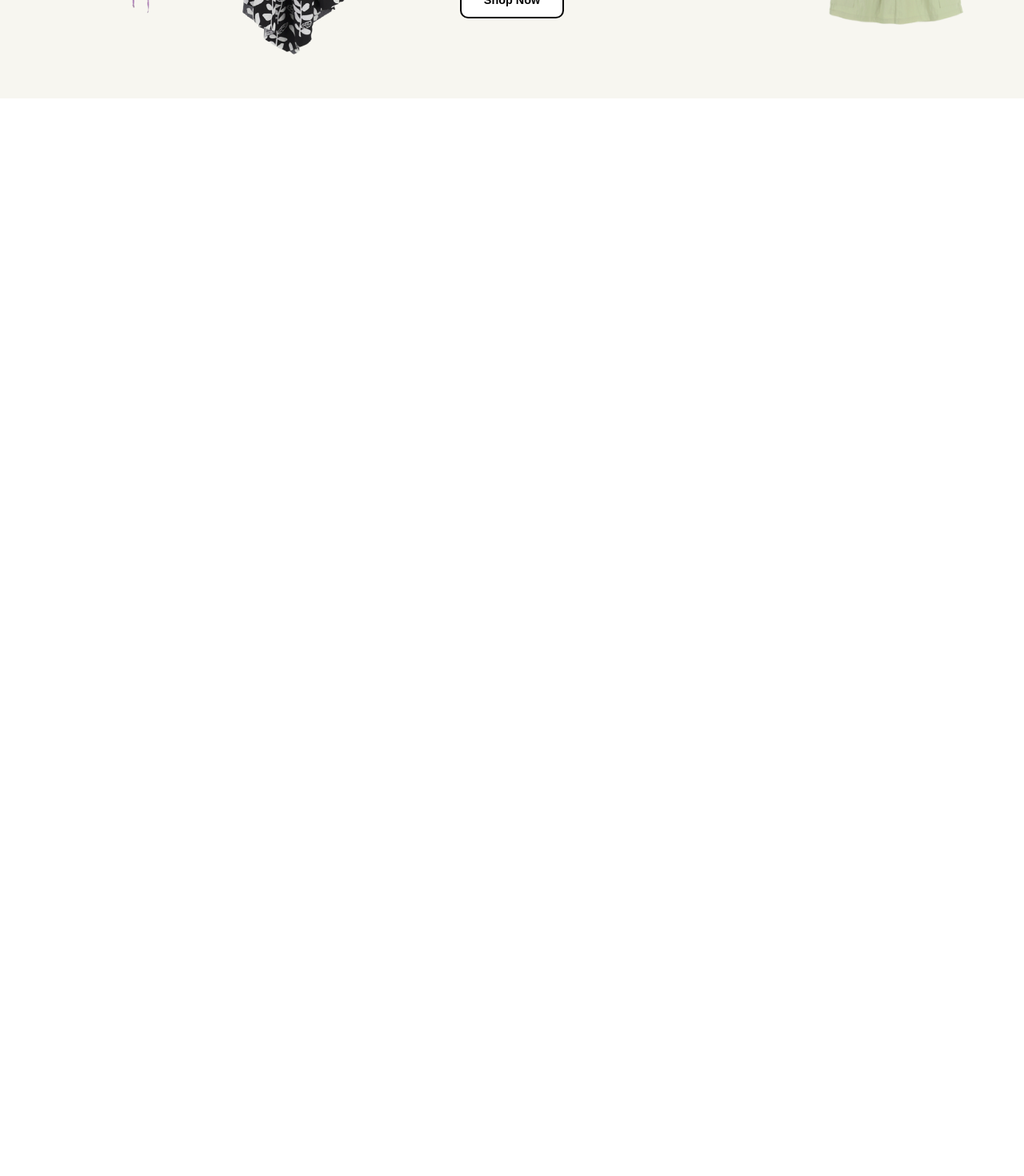
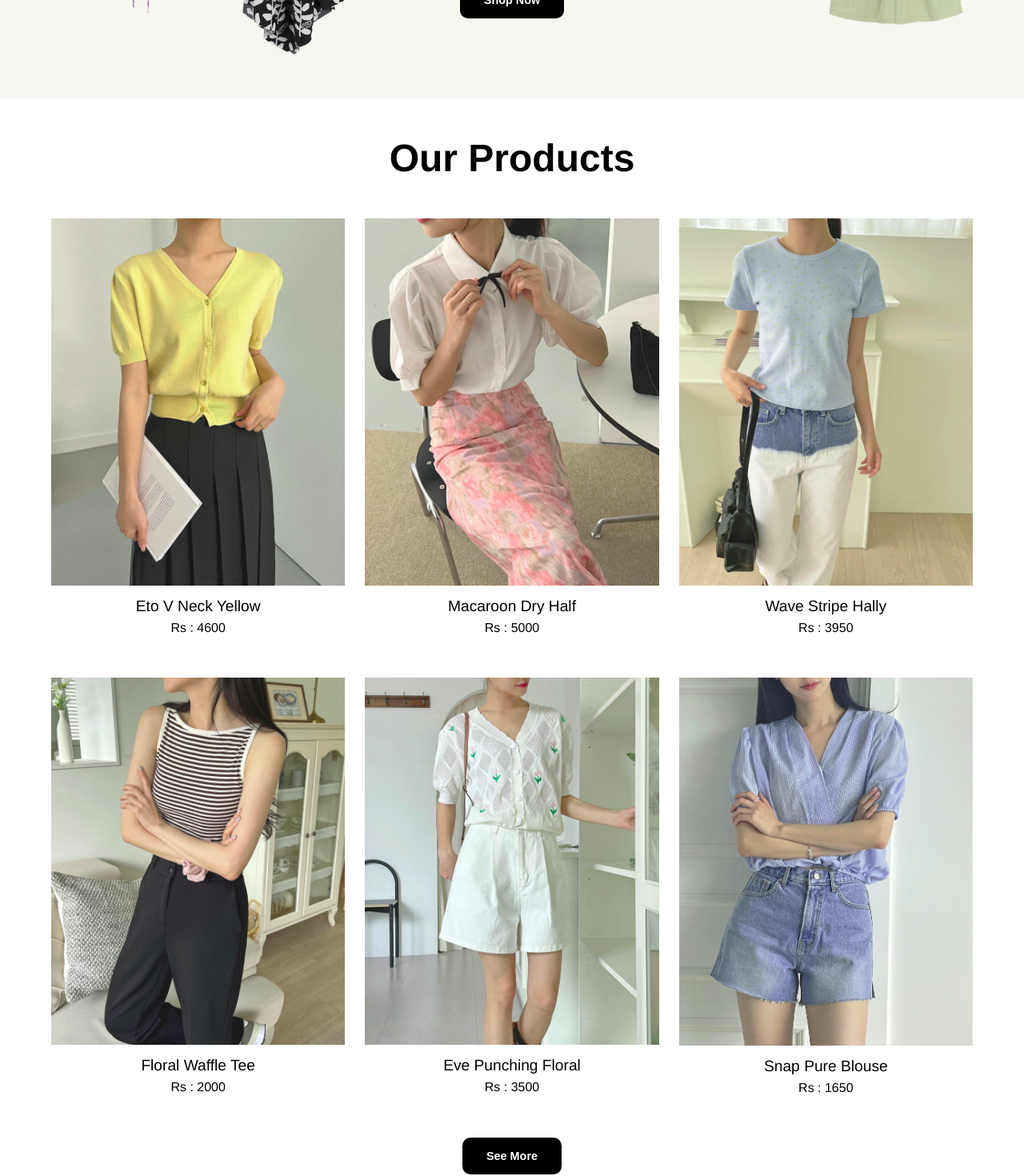
Before and after one commit to Hizmy-M/React-Projects, a React (Vite) app in the folder mejiwoo-web/: page / in a window 1280 px wide. Shown: the part 2340-3810 px from the top of the page at 80% size. Before the commit the page ends 2463 px from the top, so only its background shows below. Built offline with nearby package versions, Linux system fonts and the light colour scheme.

Commit message:
feat: file created -> Prodict section. style and semantic completed

```diff
--- a/mejiwoo-web/src/App.jsx
+++ b/mejiwoo-web/src/App.jsx
@@ -3,6 +3,7 @@ import HeroSection from "./HeroSection";
 import SeasonCollection from "./SeasonCollection";
 import BestSeller from "./BestSeller"
 import OfferSection from "./OfferSection";
+import ProductSeciont from "./ProductSeciont";
 
 function App() {
     return (
@@ -12,6 +13,7 @@ function App() {
             <SeasonCollection />
             <BestSeller />
             <OfferSection />
+            <ProductSeciont />
         </>
     )
 }
--- /dev/null
+++ b/mejiwoo-web/src/ProductSeciont.jsx
@@ -0,0 +1,58 @@
+export default function ProductSeciont() {
+    return (
+        <section className="best_seller" >
+            <div className="product__container width ">
+                <div className="product__heading">
+                    <h1>Our Products</h1>
+                </div>
+                <div className="product__images">
+                    <div className="product__image_card">
+                        <img src="/src/assets/image-16.png" alt="spring-image" />
+                        <div className="product__image_card-price">
+                            <p>Eto V Neck Yellow</p>
+                            <span>Rs : 4600</span>
+                        </div>
+                    </div>
+                    <div className="product__image_card">
+                        <img src="/src/assets/image-17.png" alt="summer-image" />
+                        <div className="product__image_card-price">
+                            <p>Macaroon Dry Half</p>
+                            <span>Rs : 5000</span>
+                        </div>
+                    </div>
+                    <div className="product__image_card">
+                        <img src="/src/assets/image-18.png" alt="winter-image" />
+                        <div className="product__image_card-price">
+                            <p>Wave Stripe Hally</p>
+                            <span>Rs : 3950</span>
+                        </div>
+                    </div>
+                </div>
+                <div className="product__images">
+                    <div className="product__image_card">
+                        <img src="/src/assets/image-20.png" alt="spring-image" />
+                        <div className="product__image_card-price">
+                            <p>Floral Waffle Tee</p>
+                            <span>Rs : 2000</span>
+                        </div>
+                    </div>
+                    <div className="product__image_card">
+                        <img src="/src/assets/image-19.png" alt="summer-image" />
+                        <div className="product__image_card-price">
+                            <p>Eve Punching Floral</p>
+                            <span>Rs : 3500</span>
+                        </div>
+                    </div>
+                    <div className="product__image_card">
+                        <img src="/src/assets/image-12.png" alt="winter-image" />
+                        <div className="product__image_card-price">
+                            <p>Snap Pure Blouse</p>
+                            <span>Rs : 1650</span>
+                        </div>
+                    </div>
+                </div>
+                <button className="primary--btn" >See More</button>
+            </div>
+        </section>
+    )
+}
--- a/mejiwoo-web/src/index.css
+++ b/mejiwoo-web/src/index.css
@@ -24,6 +24,24 @@
 .width {
   width: 90%;
   margin: 0 auto;
+}
+
+.primary--btn {
+  border: none;
+  background-color: black;
+  color: white;
+  padding: 13px 28px;
+  font-size: .9rem;
+  border-radius: 10px;
+  cursor: pointer;
+  font-weight: bold;
+  border: 2px solid black;
+}
+
+.primary--btn:hover {
+  background-color: white;
+  color: black;
+  border-color: black;
 }
 
 
@@ -211,15 +229,7 @@ main {
 }
 
 .offer__content button {
-  border: none;
-  background-color: white;
-  padding: 13px 28px;
-  font-size: .9rem;
-  border-radius: 10px;
-  cursor: pointer;
   margin-top: 15px;
-  font-weight: bold;
-  border: 2px solid black;
 }
 
 
```
